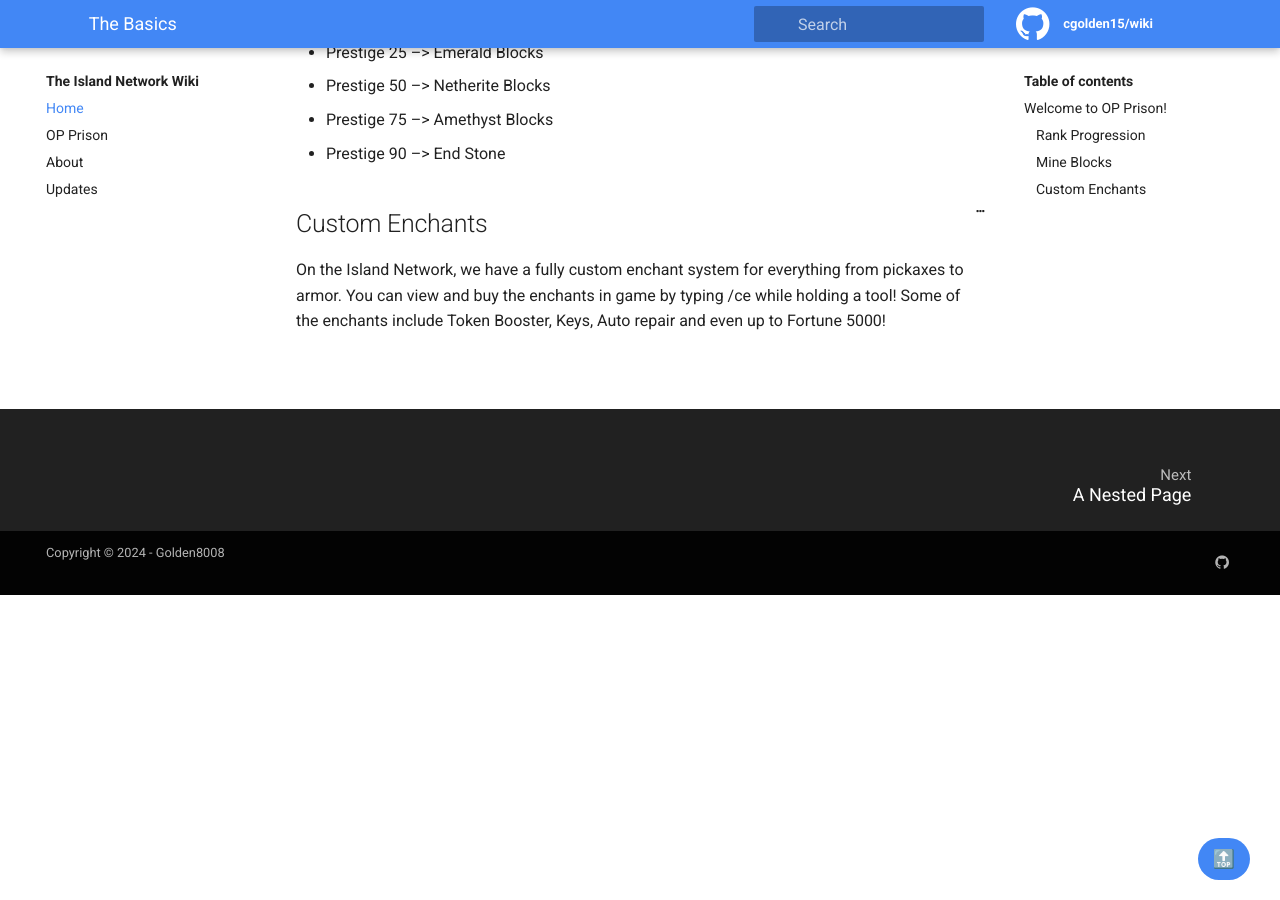
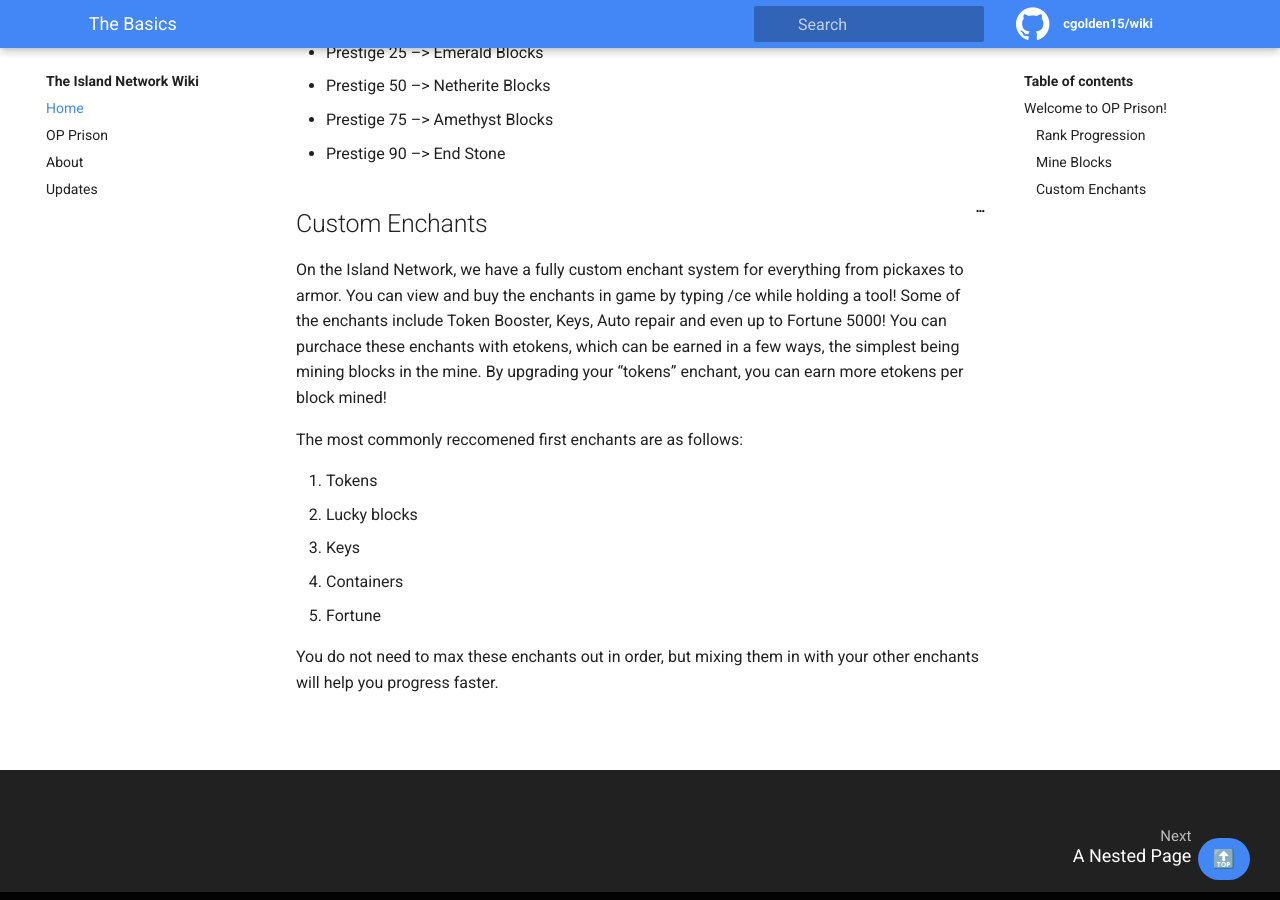
Before and after one commit to cgolden15/Island-Network-Wiki, a Jekyll site: the page built from _docs/prison/index.md, in a window 1280 px wide and 900 px high, scrolled down 828 px. Built offline with Jekyll 4.4.1, drawn with Linux system fonts in a browser that asks for light colours.

Commit message:
Update index.md

```diff
--- a/_docs/prison/index.md
+++ b/_docs/prison/index.md
@@ -28,4 +28,13 @@ As you prestige, you will unlock new blocks in the mine. These blocks are worth
 
 ## Custom Enchants
 
-On the Island Network, we have a fully custom enchant system for everything from pickaxes to armor. You can view and buy the enchants in game by typing /ce while holding a tool! Some of the enchants include Token Booster, Keys, Auto repair and even up to Fortune 5000!
+On the Island Network, we have a fully custom enchant system for everything from pickaxes to armor. You can view and buy the enchants in game by typing /ce while holding a tool! Some of the enchants include Token Booster, Keys, Auto repair and even up to Fortune 5000! You can purchace these enchants with etokens, which can be earned in a few ways, the simplest being mining blocks in the mine. By upgrading your "tokens" enchant, you can earn more etokens per block mined!
+
+The most commonly reccomened first enchants are as follows:
+1. Tokens
+2. Lucky blocks
+3. Keys
+4. Containers
+5. Fortune
+
+You do not need to max these enchants out in order, but mixing them in with your other enchants will help you progress faster.
```
